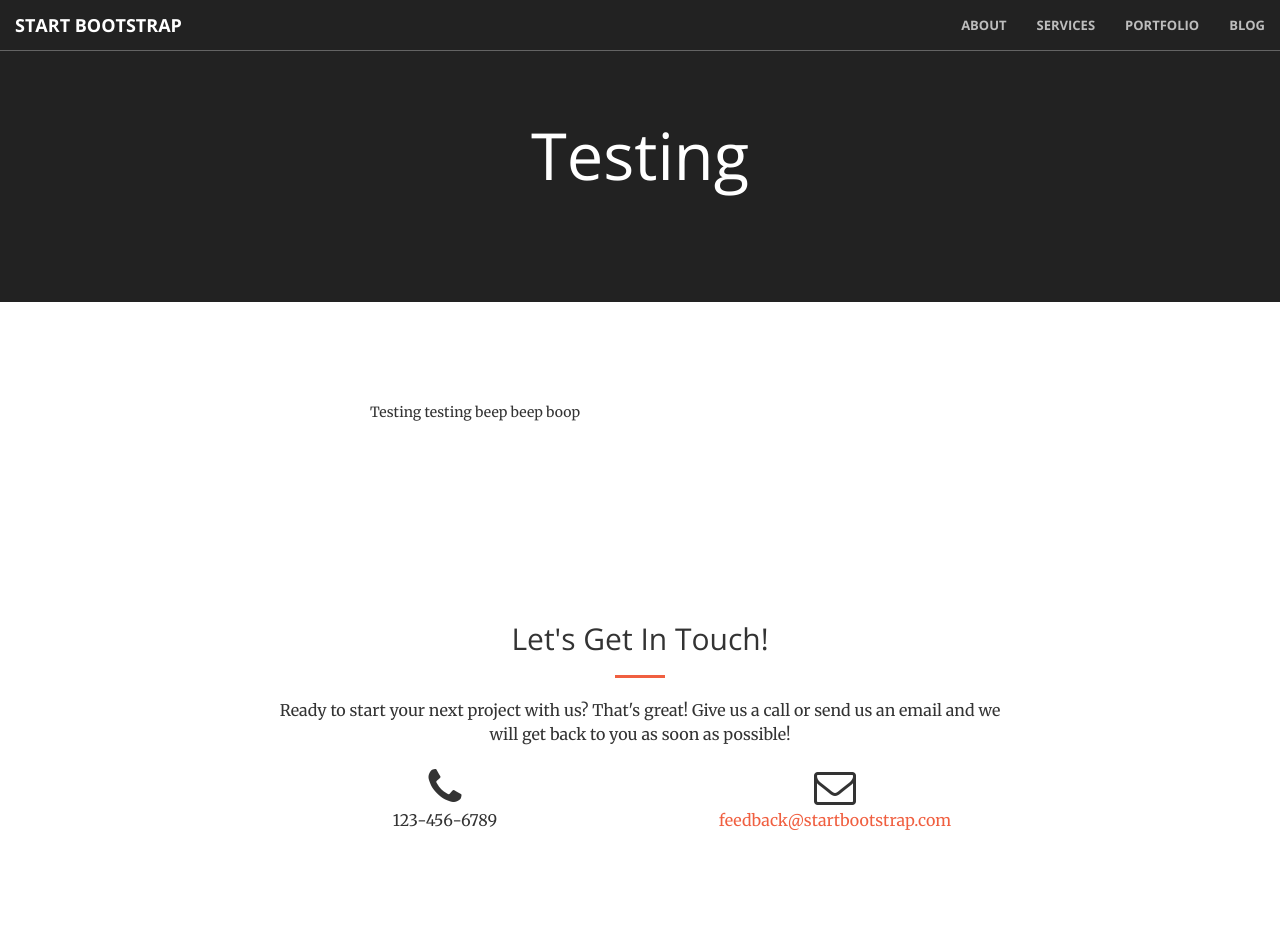
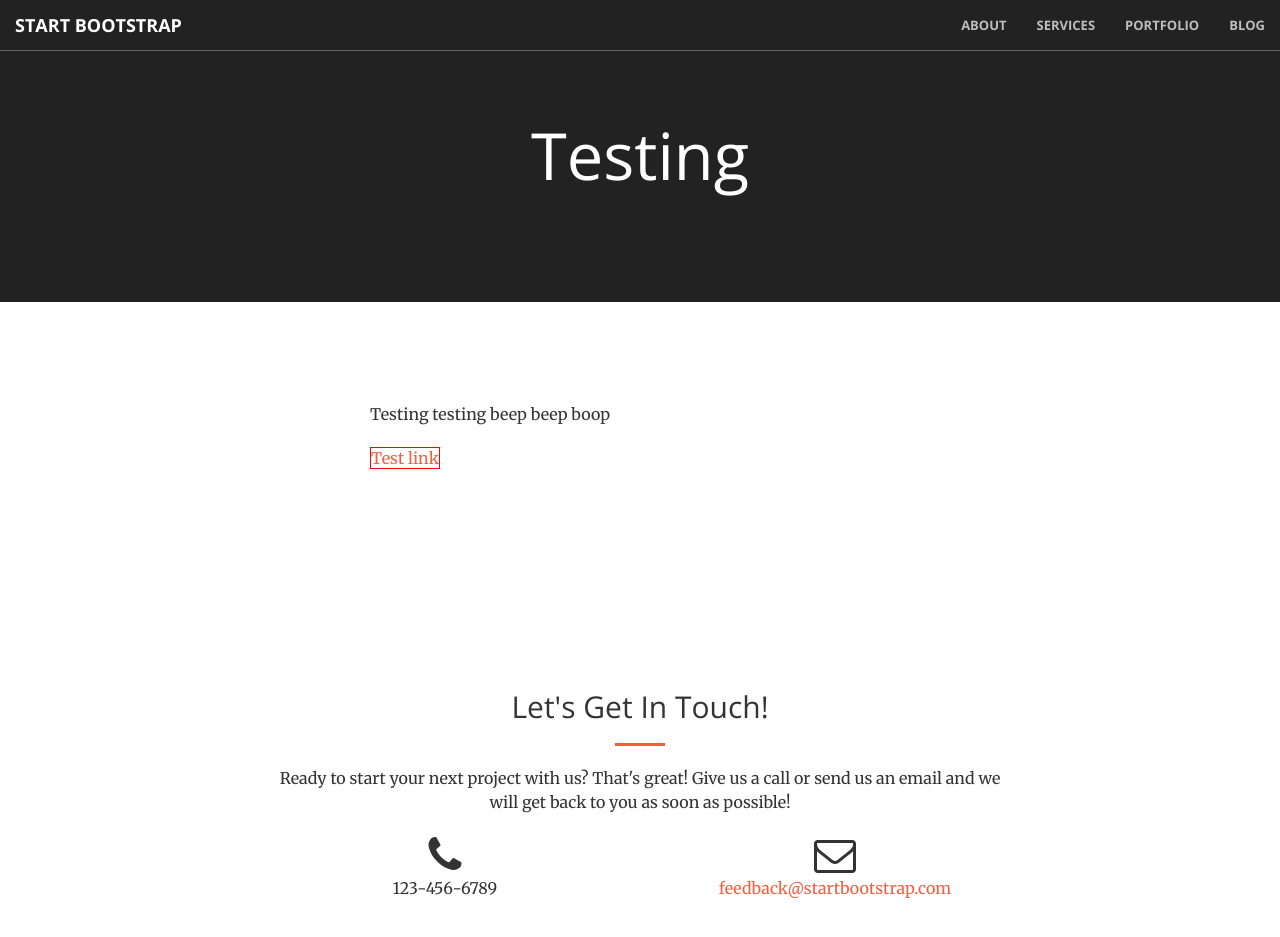
Before and after one commit to PollockCR/creative-jekyll-theme, a Jekyll site: the page built from _posts/2019-11-08-testing.html, in a window 1280 px wide and 1020 px high. Shown: the top 937 px of the window. Built offline with Jekyll 4.4.1, drawn with Linux system fonts in a browser that asks for light colours.

Commit message:
Updated '_posts/2019-11-08-testing.html' via CloudCannon

```diff
--- a/_posts/2019-11-08-testing.html
+++ b/_posts/2019-11-08-testing.html
@@ -2,4 +2,5 @@
 layout: post
 title: Testing
 ---
-Testing testing beep beep boop
+<p>Testing testing beep beep boop</p>
+<p><a href="#" style="border: 1px solid red;">Test link</a></p>
```
